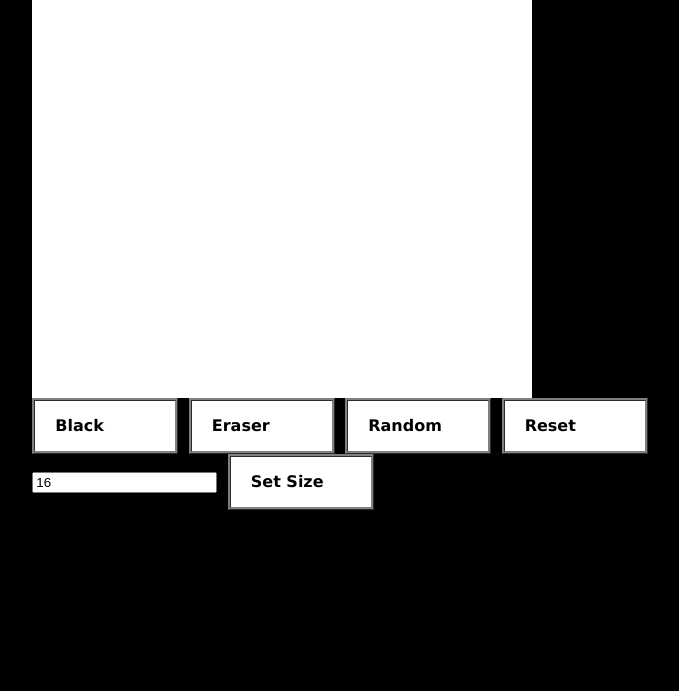
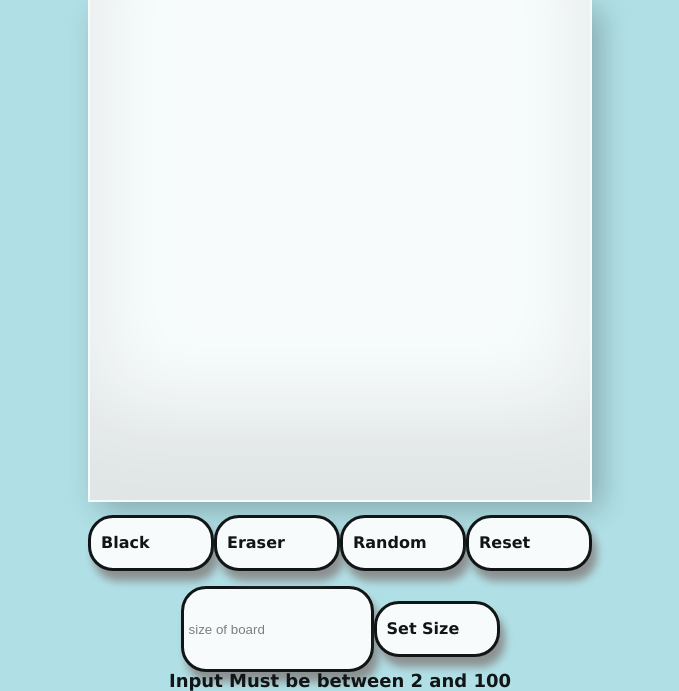
Before and after one commit to Carriane/Sketch, a plain HTML site: page index.html in a window 1280 px wide. Shown: the part 162-853 px from the top of the page, without its empty margins (300-979 px from the left). Before the commit the page ends 800 px from the top, so only its background shows below. Drawn offline with Linux system fonts and the light colour scheme.

Commit message:
more css properties for buttons

```diff
--- a/app.js
+++ b/app.js
@@ -17,13 +17,14 @@ function populateBoard(size) {
 
 }
 
-populateBoard(16);
+
 
 function changeSize(input) {
+    populateBoard(input);
     if (input >=2 && input <=100){
-        populateBoard(input);
+        document.querySelector('.error').style.display = "None";
     }else {
-        console.log("too many squares");
+        document.querySelector('.error').style.display = "flex";
     }
 
 }
@@ -58,5 +59,3 @@ document.querySelector('body').addEventListener('click', (e) => {
     }
  }
 });
-
-document.body.style.backgroundColor = "black";
--- a/index.html
+++ b/index.html
@@ -23,9 +23,10 @@
                 <button onclick="resetBoard()">Reset</button>
             </div>
             <div class="input">
-                <input type="text" placeholder="size of board" value="16"  onchange="changeSize(this.value)" />
+                <input type="text" placeholder="size of board"   onchange="changeSize(this.value)" />
                 <button>Set Size</button>
             </div>
+            <div class="error">Input Must be between 2 and 100</div>
         </div>
     </div>
 </body>
--- a/reset.css
+++ b/reset.css
@@ -3,8 +3,7 @@
    License: none (public domain)
 */
 
-html, body, div, span, applet, object, iframe,
-h1, h2, h3, h4, h5, h6, p, blockquote, pre,
+html, body, div, span, applet, object, iframe, h2, h3, h4, h5, h6, p, blockquote, pre,
 a, abbr, acronym, address, big, cite, code,
 del, dfn, em, img, ins, kbd, q, s, samp,
 small, strike, strong, sub, sup, tt, var,
--- a/styles.css
+++ b/styles.css
@@ -2,22 +2,31 @@
     width: 500px;
     height: 500px;
     display: grid;
+    background-color: white;
+    box-shadow: inset 0 -3em 3em rgba(0, 0, 0, 0.1), 0 0 0 2px rgb(255, 255, 255), 0.3em 0.3em 1em rgba(0, 0, 0, 0.3);
 }
 
-
+.buttons, .input, .error {
+    display: flex;
+    align-content: center;
+    justify-content: center;
+}
 .container {
     display: flex;
-    flex-flow: wrap;
-    align-content: center;
+    align-items: center;
     justify-content: center;
     flex-direction: column;
     font-weight: bolder;
     font-size: 30px;
     font-family: 'Lucida Sans', 'Lucida Sans Regular', 'Lucida Grande', 'Lucida Sans Unicode', Geneva, Verdana, sans-serif;
-    color: white;
+    /* background-color: powderblue; */
+    opacity: 0.9;
 }
 
 .content {
+    display: flex;
+    flex-direction: column;
+    align-items: center;
     border-width: 4px;
     border-color: red;
     border-radius: 3px;
@@ -26,6 +35,7 @@
 
 .title, .mode{
   align-self: center;
+  margin-bottom: 10px;
 }
 
 button {
@@ -33,20 +43,38 @@ button {
     width: 100px;
     height: 30px;
     font-size: 16px;
-    background: transparent;
-    border: grey;
-    border-style: ridge;
     position: relative;
     color: black!important;
     background-color: white;
     cursor: pointer;
-    z-index: 1;
-    padding: 10px 20px;
-    white-space: nowrap;
-    user-select: none;
-    -webkit-user-select: none;
-    touch-action: manipulation;
-    align-content: center;
-    justify-content: center;
+    border-radius: 25px;
+    border: 3px solid black;
+    padding: 10px;
+    box-shadow: 5px 10px 8px #888888;
+    background-color: white;
+    margin-bottom: 15px;
+    margin-top: 15px;
 
 }
+
+h1, .mode, input {
+    border-radius: 25px;
+    border: 3px solid black;
+    padding: 5px;
+    box-shadow: 5px 10px 8px #888888;
+    background-color: white;
+
+}
+
+h1 {
+    margin-top: 20px;
+    margin-bottom: 0;
+}
+
+.error {
+    font-size: 18px;
+}
+
+body {
+    background-color: powderblue;
+}
```
